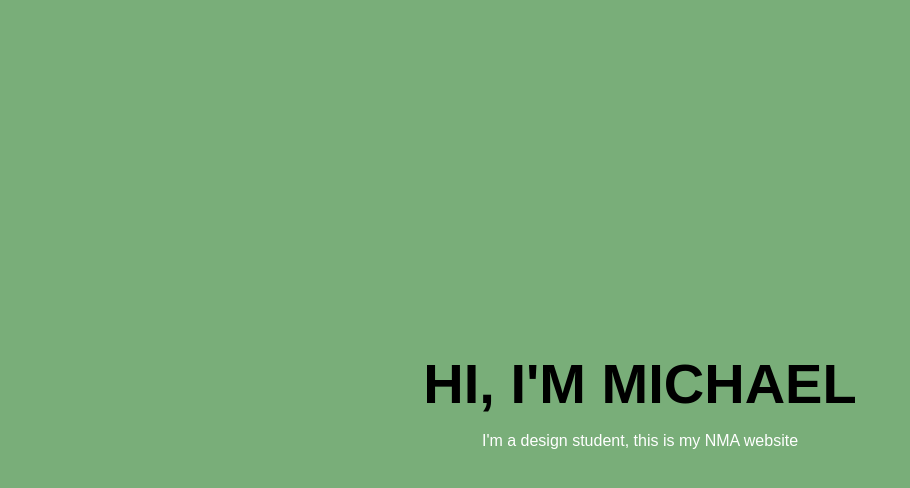
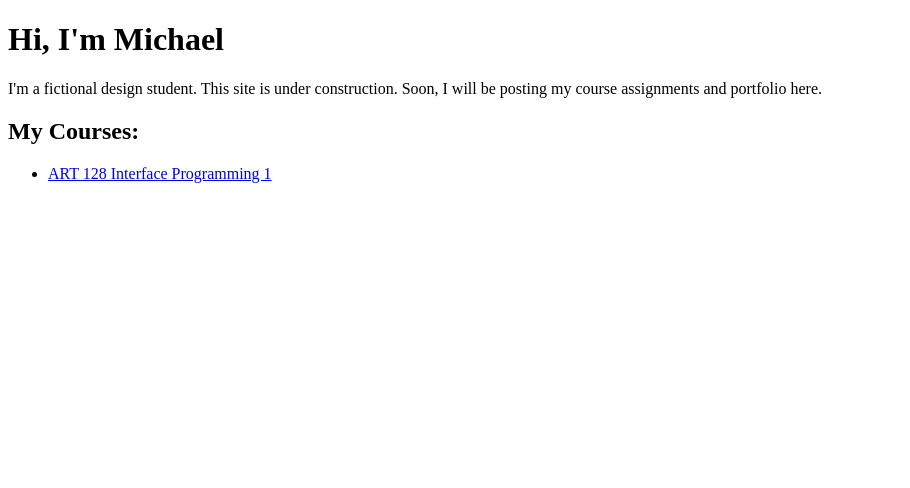
Before and after one commit to Mfiocco/studentsite, a plain HTML site: page index.html in a window 1280 px wide. Shown: the whole page, without its empty margins (0-910 px from the left). Drawn offline with Linux system fonts and the light colour scheme.

Commit message:
added essential html

```diff
--- a/index.html
+++ b/index.html
@@ -1,38 +1,17 @@
 <!doctype html>
 <html lang="en">
-
 <head>
+    <meta charset="utf-8" />
     <title>Michael Fiocco</title>
-
-    <style>
-
-       body {
-           background: rgb(121, 174, 121);
-           font-family: sans-serif;
-           text-align: center;
-           display: grid;
-           align-content: center;
-           min-height: 100vh;
-       }
-
-       h1 {
-            font-size: 56px;
-            text-transform: uppercase;
-            margin: 0;
-       }
-
-       p {
-            color: white;
-
-       }
-
-    </style>
-
+    <meta name="description" content="This is my Student Site."
+    <meta name="viewport" content="width=device-width, initial-scale=1" />
 </head>
-
 <body>
     <h1>Hi, I'm Michael</h1>
-    <p>I'm a design student, this is my NMA website</p>
+    <p>I'm a fictional design student. This site is under construction. Soon, I will be posting my course assignments and portfolio here.</p>
+<h2>My Courses:</h2>
+    <ul>
+    <li><a href="art128/index.html">ART 128 Interface Programming 1</a></li>
+ </ul>
 </body>
-
 </html>
```
